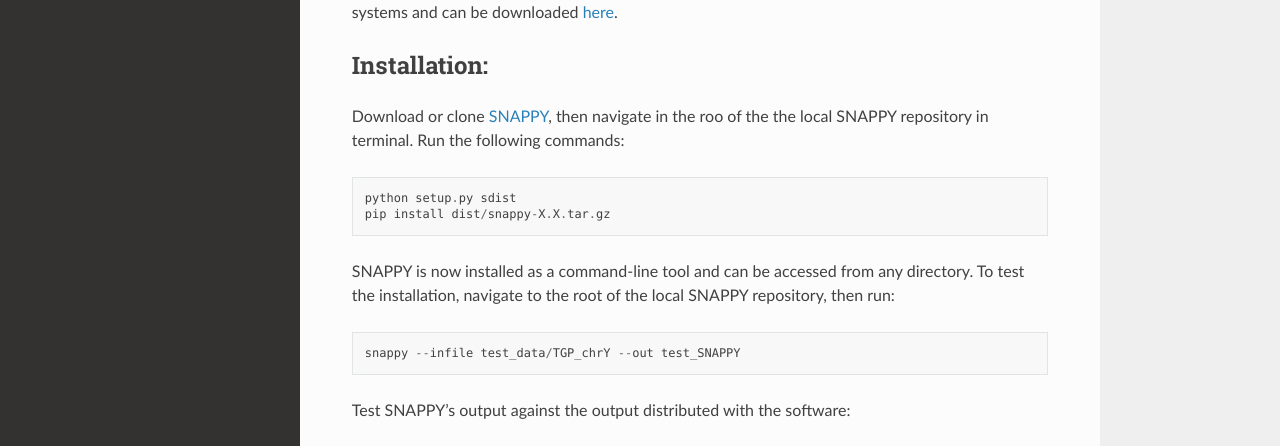
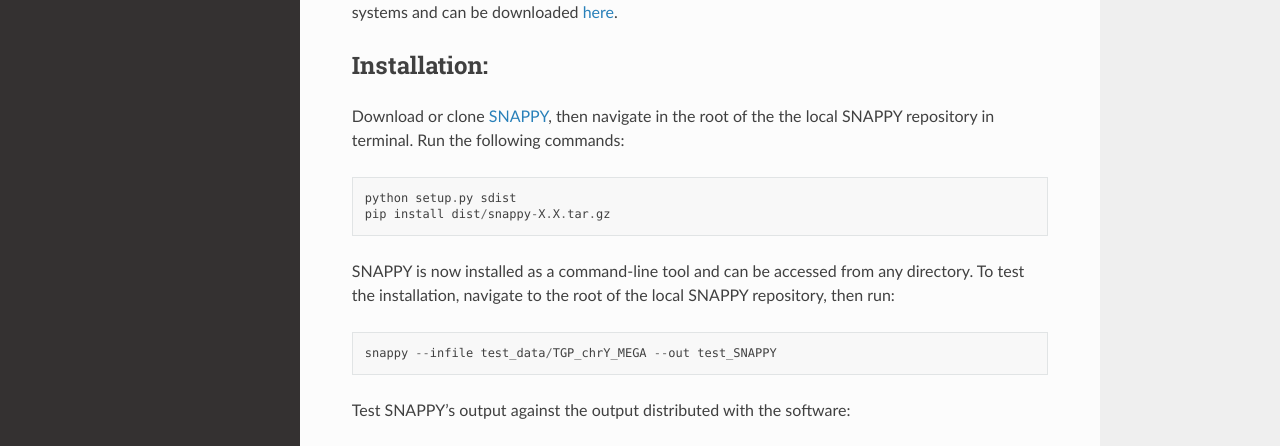
Before and after one commit to chrisgene/snappy, a Sphinx documentation site: the page built from docs/source/usage.rst, in a window 1280 px wide and 1275 px high. Shown: the part 547-993 px from the top of the window. Built offline with Sphinx 7.4.7 and the Read the Docs theme 3.1.0, drawn with Linux system fonts in a browser that asks for light colours.

Commit message:
Update usage.rst
Fixes issue #14

```diff
--- a/docs/source/usage.rst
+++ b/docs/source/usage.rst
@@ -18,7 +18,7 @@ where ``plink_library`` is the prefix name of the genotypes to be analyzed. Note
 Installation:
 -------------
 
-Download or clone `SNAPPY <https://www.github.com/chrisgene/snappy/>`_, then navigate in the roo of the the local SNAPPY repository in terminal. Run the following commands:
+Download or clone `SNAPPY <https://www.github.com/chrisgene/snappy/>`_, then navigate in the root of the the local SNAPPY repository in terminal. Run the following commands:
 ::
 
    python setup.py sdist
@@ -27,7 +27,7 @@ Download or clone `SNAPPY <https://www.github.com/chrisgene/snappy/>`_, then nav
 SNAPPY is now installed as a command-line tool and can be accessed from any directory. To test the installation, navigate to the root of the local SNAPPY repository, then run:
 ::
 
-   snappy --infile test_data/TGP_chrY --out test_SNAPPY
+   snappy --infile test_data/TGP_chrY_MEGA --out test_SNAPPY
 
 Test SNAPPY's output against the output distributed with the software:
 ::
```
